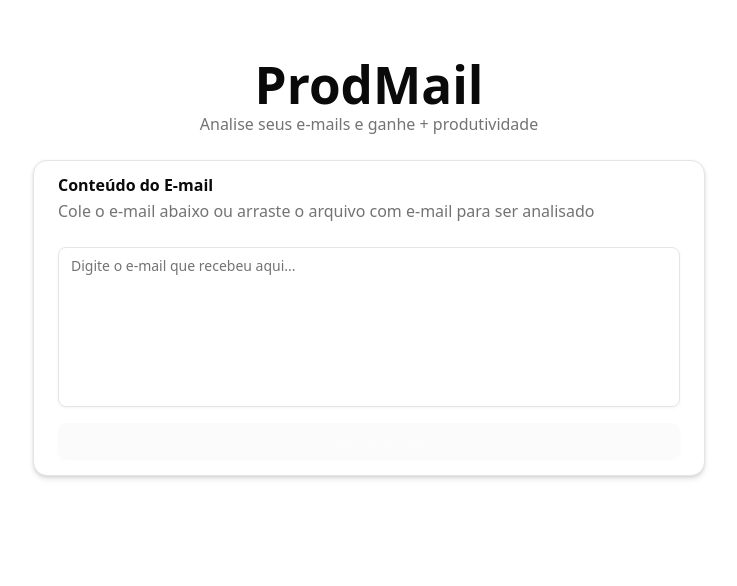
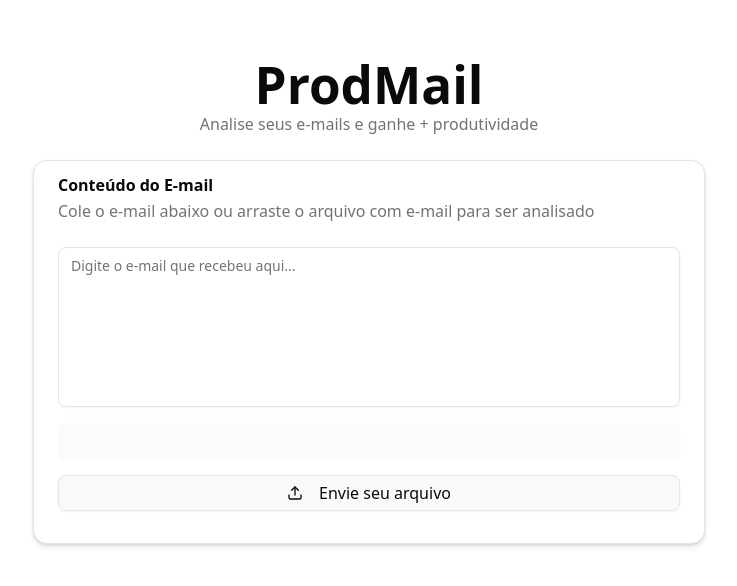
Before and after one commit to pedrolgr/prodmail, a React (Vite) app in the folder frontend/: page / in a window 1280 px wide. Shown: the top 586 px of the page, without its empty margins (271-1008 px from the left). Built offline with nearby package versions, Linux system fonts and the light colour scheme.

Commit message:
feat: add button to upload file

```diff
--- a/frontend/src/App.jsx
+++ b/frontend/src/App.jsx
@@ -1,16 +1,22 @@
-import { useState } from "react";
+import { useState, useRef } from "react";
 import axios from "axios";
 import { Card, CardContent, CardDescription, CardHeader, CardTitle } from "@/components/ui/card";
 import { Textarea } from "@/components/ui/textarea";
 import { Button } from "@/components/ui/button";
 import { Separator } from "@/components/ui/separator"
 import { Badge } from "@/components/ui/badge"
-import { Loader2, CircleX, CircleCheckBig } from "lucide-react"
+import { Loader2, CircleX, CircleCheckBig, Upload } from "lucide-react"
 
 export default function App() {
   const [emailText, setEmailText] = useState("");
   const [loading, setLoading] = useState(false);
   const [responseData, setResponseData] = useState(null);
+
+  const fileInputRef = useRef(null);
+
+  const handleFileClick = () => {
+    fileInputRef.current.click();
+  };
 
   const isDisabled = loading || emailText.trim() === "";
 
@@ -63,6 +69,19 @@ export default function App() {
             {loading && <Loader2 className="mr-2 h-4 w-4 animate-spin" />}
             {loading ? "Analisando..." : "Analise o E-mail"}
           </Button>
+          <Button variant="outline" className="w-full" onClick={handleFileClick}>
+            {loading && <Loader2 className="mr-2 h-4 w-4 animate-spin" />}
+            {!loading && <Upload className="mr-2 h-4 w-4" />}
+            {loading ? "Analisando..." : "Envie seu arquivo"}
+          </Button>
+
+          <input
+          type="file"
+          ref={fileInputRef}
+          className="hidden"
+          accept=".pdf,.txt,.eml"
+          />
+
         </CardContent>
       </Card>
 
```
